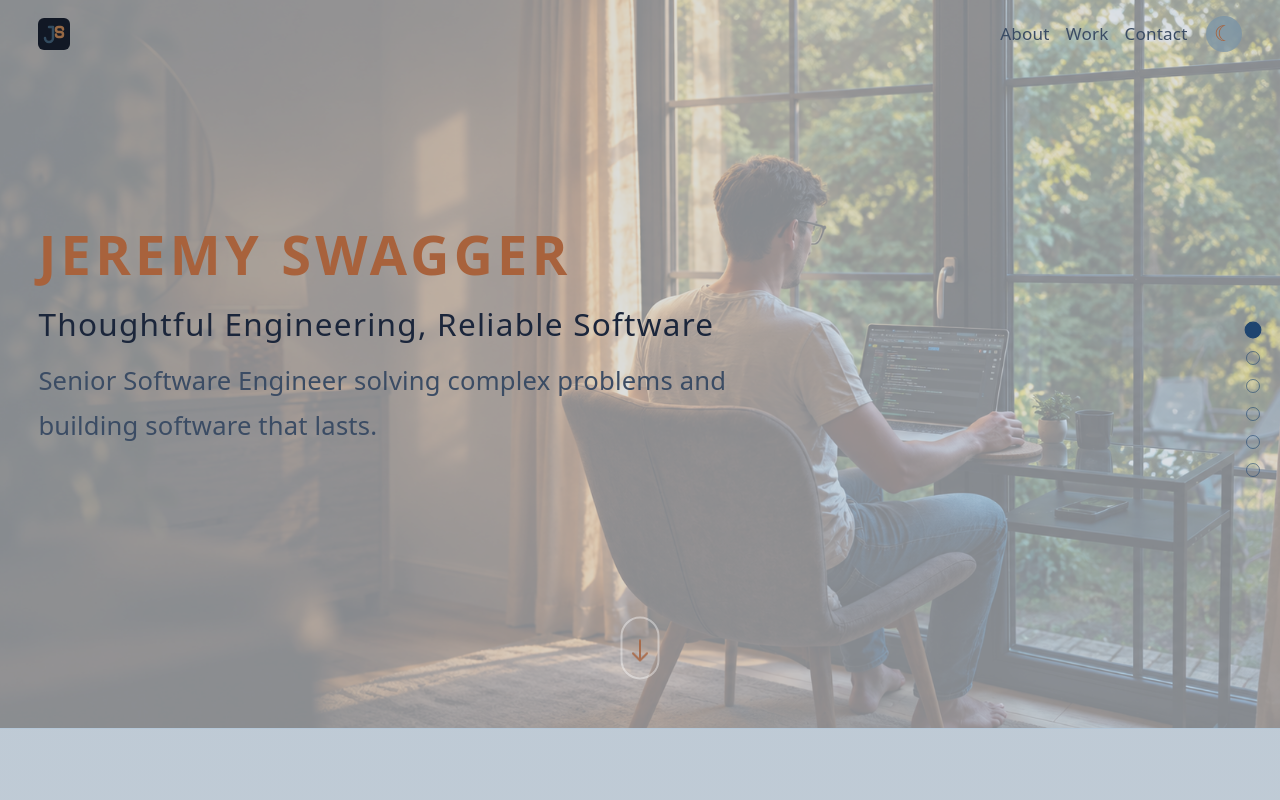
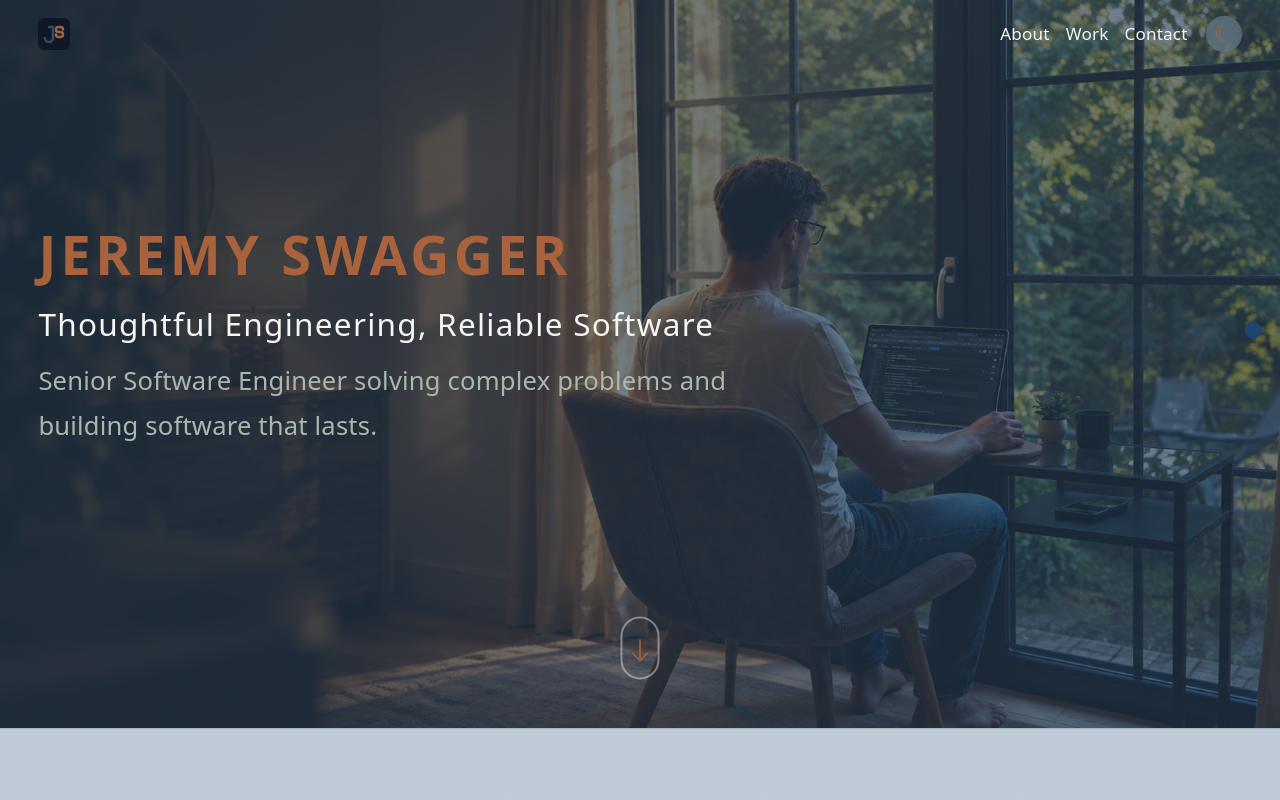
Before and after one commit to jswagger/jswagger-portfolio, a React (Vite) app: page / in a window 1280 px wide. Shown: the top 800 px of the page. Built offline with nearby package versions, Linux system fonts and the light colour scheme.

Commit message:
light mode edits

```diff
--- a/src/components/components.css
+++ b/src/components/components.css
@@ -15,6 +15,11 @@
      defaults these inherited from index.css. */
   --accent-bg: color-mix(in srgb, var(--accent) 14%, transparent);
   --accent-border: color-mix(in srgb, var(--accent) 50%, transparent);
+  --hero-photo-tint: #111825;
+  /* Overrides index.css's --text-h, which flips on the OS's
+     prefers-color-scheme instead of this site's own theme toggle - that
+     mismatch is what let stark-white headers show up in light mode. */
+  --text-h: var(--text);
   transition: background-color 280ms ease, color 280ms ease, border-color 280ms ease,
     box-shadow 280ms ease, fill 280ms ease, stroke 280ms ease;
 }
@@ -32,18 +37,23 @@
   --shadow: rgba(0, 0, 0, 0.35);
   --chip-bg: #1b263b;
   --button-secondary-bg: #1b263b;
+  --text-h: var(--text);
 }
 
 :root[data-theme='light'] {
+  --hero-photo-tint: #263b52;
+  --text-h: var(--text);
   --bg: #cbd2d9;
-  --surface: #698aab;
-  --surface-secondary: #8aa3b8;
-  --surface-muted: #a0b1c4;
+  /* Blue-grey rather than the fully saturated blue hex: same hue, muted with
+     a little neutral grey mixed in. */
+  --surface: color-mix(in srgb, #698aab 75%, gray 25%);
+  --surface-secondary: color-mix(in srgb, #8aa3b8 75%, gray 25%);
+  --surface-muted: color-mix(in srgb, #a0b1c4 75%, gray 25%);
   --text: #1b263b;
   --text-muted: #3b4c64;
   --accent: #a8623c;
   --accent-soft: #d2b6a1;
-  --border: #b4c7d8;
+  --border: color-mix(in srgb, #b4c7d8 75%, gray 25%);
   --shadow: rgba(27, 38, 59, 0.14);
   --chip-bg: #f9f5f1;
   --button-secondary-bg: #eaf2fa;
@@ -226,6 +236,12 @@ main {
   text-decoration: none;
   font-size: 0.95rem;
   white-space: nowrap;
+}
+
+/* The nav only shows pre-scroll, floating over the hero photo, which is now
+   dark in both themes - light mode's dark --text-muted was unreadable there. */
+:root[data-theme='light'] .nav a {
+  color: #f6f5f1;
 }
 
 .nav a:hover {
@@ -428,7 +444,9 @@ main {
   content: '';
   position: absolute;
   inset: 0;
-  background: color-mix(in srgb, var(--bg) 65%, transparent);
+  /* Stays dark in both themes so the photo doesn't wash out under light
+     mode's pale --bg. */
+  background: color-mix(in srgb, var(--hero-photo-tint) 65%, transparent);
   pointer-events: none;
 }
 
@@ -524,7 +542,7 @@ main {
   font-size: clamp(1.75rem, 2vw, 4rem);
   line-height: 0.96;
   letter-spacing: 0.04em;
-  color: var(--text);
+  color: #f6f5f1;
 }
 
 .hero-copy-block {
@@ -586,7 +604,7 @@ main {
 .hero-copy {
   font-size: clamp(1.2rem, 2vw, 1.6rem);
   line-height: 1.75;
-  color: var(--text-muted);
+  color: #aab7af;
   max-width: 720px;
 }
 
@@ -991,6 +1009,16 @@ main {
   border-bottom: 1px solid var(--border);
 }
 
+/* Light mode's --border was too close in lightness to the About section's
+   blue-grey background to read as a line - use the accent brown instead. */
+:root[data-theme='light'] .stat-card {
+  border-top-color: var(--accent);
+}
+
+:root[data-theme='light'] .stat-card:last-child {
+  border-bottom-color: var(--accent);
+}
+
 .project-card:hover {
   transform: translateY(-4px);
   box-shadow: 0 16px 32px var(--shadow);
@@ -1217,8 +1245,27 @@ main {
   transition: box-shadow 260ms ease;
 }
 
+/* A solid lighter blue (this component's own --accent-soft override) instead
+   of the gradient, so the bars read as a distinct blue rather than blending
+   into the --surface-secondary square behind them. Dark title text keeps
+   contrast solid against this lighter fill. */
+:root[data-theme='light'] .project-accordion .project-card {
+  background: var(--accent-soft);
+  border-color: transparent;
+  box-shadow: 0 10px 28px rgba(0, 0, 0, 0.22);
+  color: var(--text);
+}
+
+:root[data-theme='light'] .project-card-sub {
+  color: var(--text-muted);
+}
+
 .project-accordion .project-card:hover {
   box-shadow: 0 16px 32px var(--shadow);
+}
+
+:root[data-theme='light'] .project-accordion .project-card:hover {
+  box-shadow: 0 16px 36px rgba(0, 0, 0, 0.28);
 }
 
 .project-card-shadow {
@@ -1398,6 +1445,12 @@ main {
   font-size: 0.8rem;
 }
 
+/* The translucent fill's rounded edge reads as a pale halo against light
+   mode's lighter accordion card - pin it to a real, darker stroke instead. */
+:root[data-theme='light'] .tag {
+  border: 1px solid rgba(0, 0, 0, 0.22);
+}
+
 @media (max-width: 800px) {
   .experience-identity {
     grid-template-columns: 1fr;
@@ -1516,7 +1569,9 @@ main {
   content: '';
   position: absolute;
   inset: 0;
-  background: color-mix(in srgb, var(--bg) 65%, transparent);
+  /* The photo overlay stays dark in both themes so the hero image doesn't
+     wash out under light mode's pale --bg. */
+  background: color-mix(in srgb, var(--hero-photo-tint) 65%, transparent);
   pointer-events: none;
 }
 
@@ -1581,7 +1636,7 @@ main {
 
 .case-study-hero-photo-content p {
   margin: 0 auto;
-  color: var(--text);
+  color: #f6f5f1;
   font-size: clamp(1.1rem, 2vw, 1.4rem);
   line-height: 1.6;
   max-width: 560px;
```
